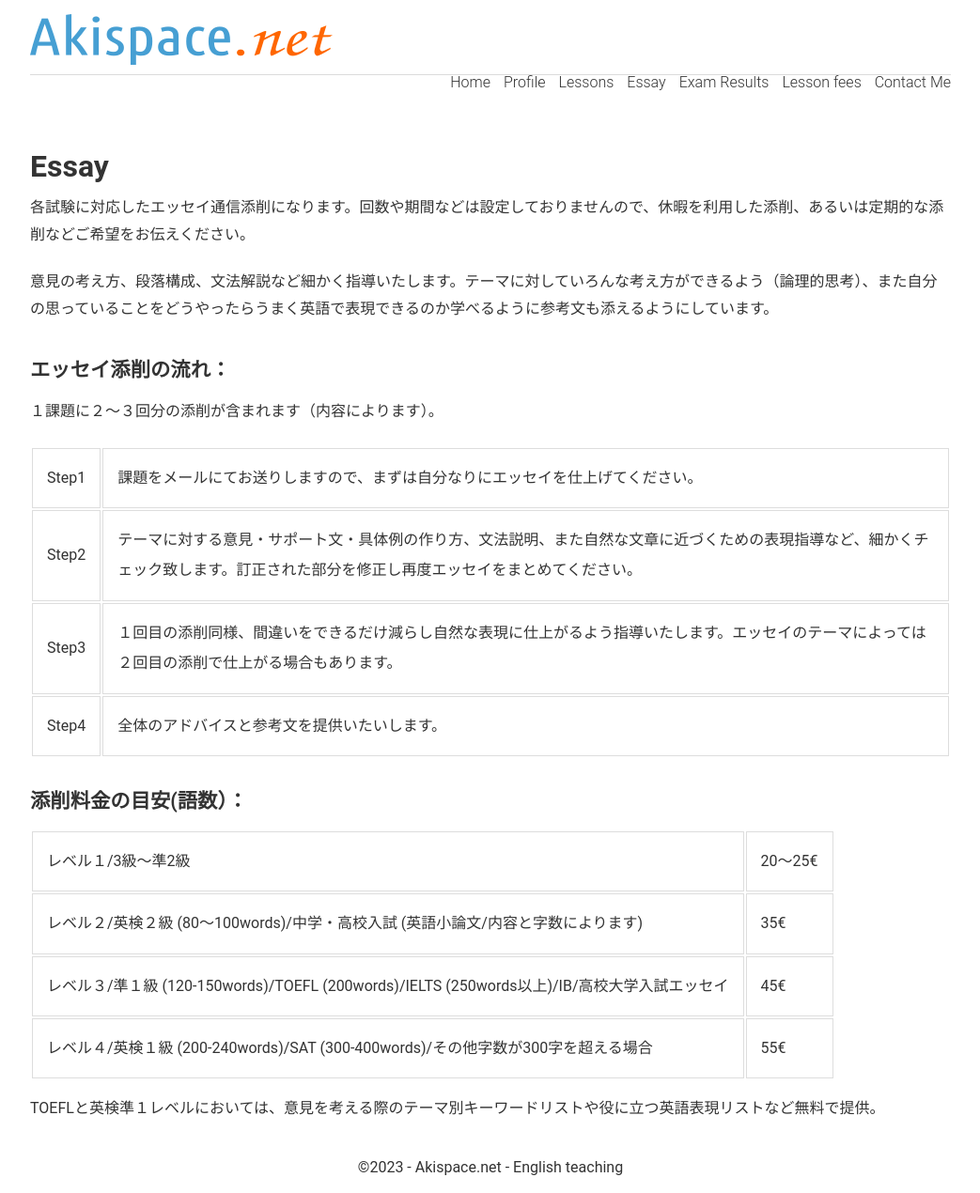
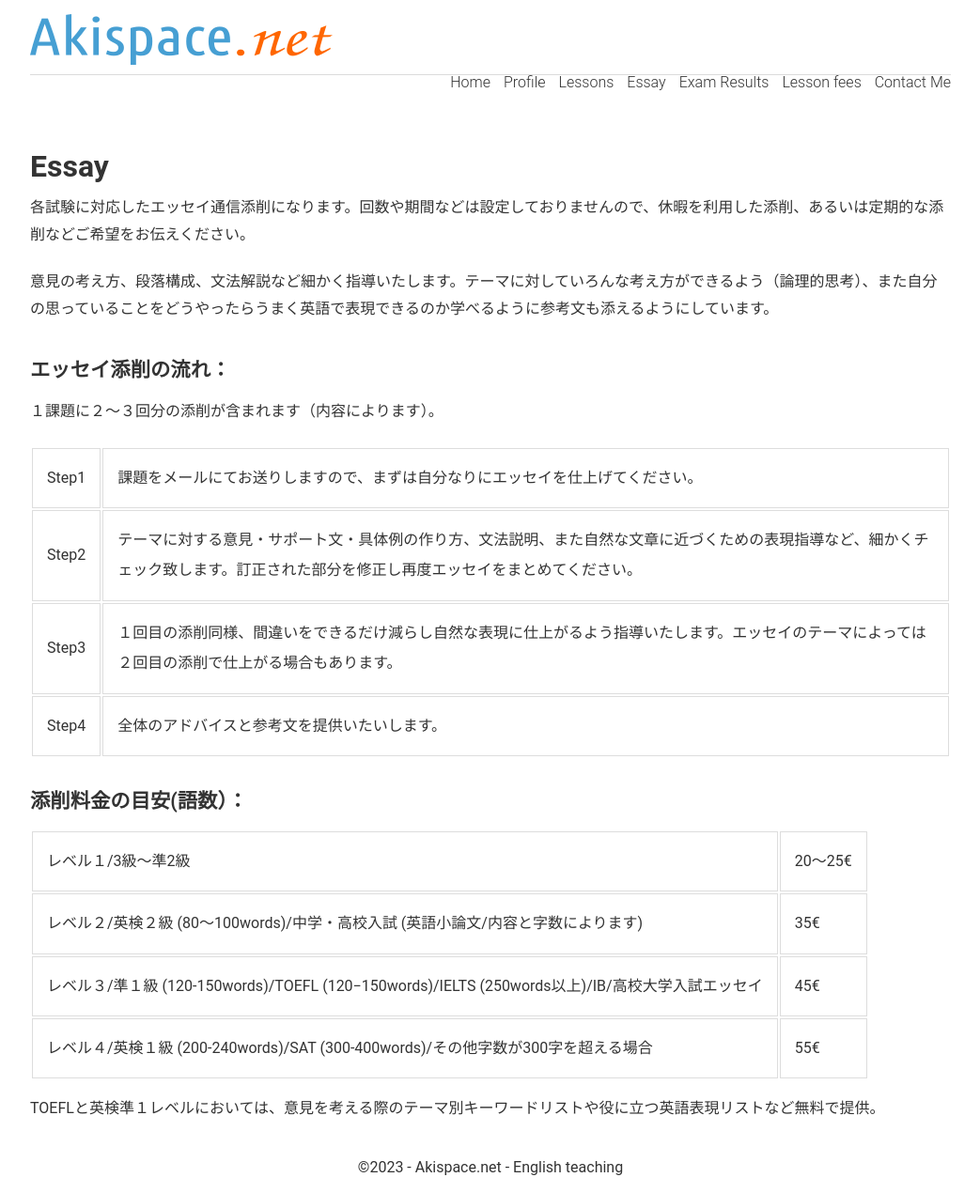
Before and after one commit to phocean/akispace, a Jekyll site: the page built from essays.md, in a window 1280 px wide. Shown: the whole page at 94% size, without its empty margins (118-1161 px from the left). Built offline with Jekyll 4.4.1, drawn with Linux system fonts in a browser that asks for light colours.

Commit message:
Update essays.md

```diff
--- a/essays.md
+++ b/essays.md
@@ -27,7 +27,7 @@
 <table>
 <tr><td>レベル１/3級〜準2級</td><td>20〜25€</td></tr>
 <tr><td>レベル２/英検２級 (80〜100words)/中学・高校入試 (英語小論文/内容と字数によります)</td><td>35€</td></tr>
-<tr><td>レベル３/準１級 (120-150words)/TOEFL (200words)/IELTS (250words以上)/IB/高校大学入試エッセイ</td><td>45€</td></tr>
+<tr><td>レベル３/準１級 (120-150words)/TOEFL (120−150words)/IELTS (250words以上)/IB/高校大学入試エッセイ</td><td>45€</td></tr>
 <tr><td>レベル４/英検１級 (200-240words)/SAT (300-400words)/その他字数が300字を超える場合</td><td>55€</td></tr>
 </table>
 
```
